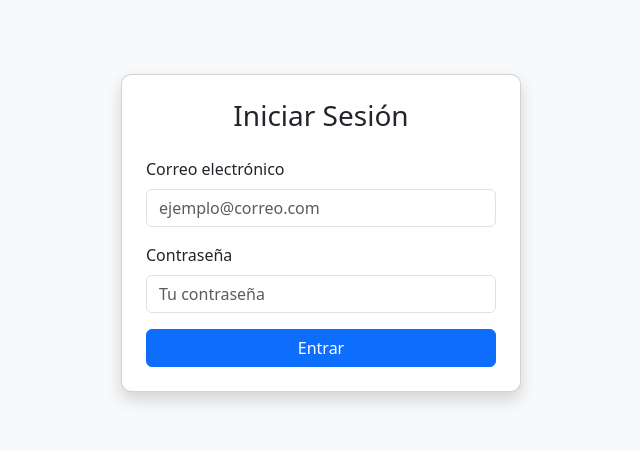
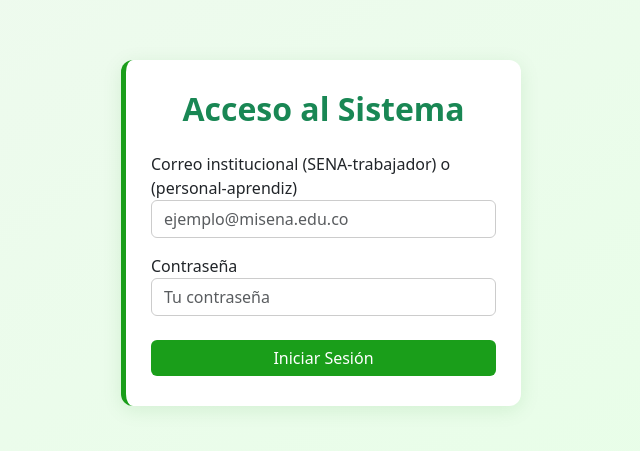
Before and after one commit to DanteQ007/Carnet-app, a React (Create React App) app: page / in a window 1280 px wide. Shown: the part 167-618 px from the top of the page, without its empty margins (319-959 px from the left). Built offline with nearby package versions, Linux system fonts and the light colour scheme.

Commit message:
ultimos arreglos

```diff
--- a/src/App.js
+++ b/src/App.js
@@ -1,17 +1,43 @@
-import React, { useState } from 'react';
+import React, { useEffect, useState } from 'react';
 import LoginForm from './components/LoginForm';
 import CarnetDetalle from './components/CarnetDetalle';
 import CarnetList from './components/CarnetList';
+import { getPerfil } from './services/api';
 
 function App() {
   const [perfil, setPerfil] = useState(null);
+  const [loading, setLoading] = useState(true);
 
-  if (!perfil) return (
-    <LoginForm onLoginSuccess={(data) => {
-      console.log('Perfil recibido:', data);
-      setPerfil(data);
-    }} />
-  );
+  // Al cargar la app, intenta obtener el perfil si hay token
+  useEffect(() => {
+    const token = localStorage.getItem('token');
+    if (token) {
+      getPerfil()
+        .then((data) => {
+          setPerfil(data);
+          setLoading(false);
+        })
+        .catch((err) => {
+          console.error('Token inválido o sesión expirada', err);
+          localStorage.removeItem('token');
+          localStorage.removeItem('user');
+          setPerfil(null);
+          setLoading(false);
+        });
+    } else {
+      setLoading(false);
+    }
+  }, []);
+
+  const handleLoginSuccess = (data) => {
+    setPerfil(data);
+  };
+
+  if (loading) return <p className="text-center mt-5">Cargando...</p>;
+
+  if (!perfil) {
+    return <LoginForm onLoginSuccess={handleLoginSuccess} />;
+  }
 
   if (perfil.role === 'admin') {
     return <CarnetList />;
@@ -24,10 +50,7 @@ function App() {
     centro: perfil.centro || 'Centro Industrial del Diseño',
   };
 
-  console.log('Persona mostrada:', persona);
-
   return <CarnetDetalle persona={persona} />;
 }
 
-
 export default App;
--- a/src/components/CarnetDetalle.css
+++ b/src/components/CarnetDetalle.css
@@ -1,11 +1,30 @@
+.container {
+  display: flex;
+  flex-wrap: wrap;
+  gap: 40px;
+  justify-content: center;
+  padding: 40px 20px;
+}
+
+.card-wrapper {
+  text-align: center;
+}
+
+.title {
+  margin-bottom: 10px;
+  font-size: 22px;
+  color: #1A9E1A;
+}
+
 .card {
   width: 250px;
   background: white;
   border-radius: 10px;
-  box-shadow: 0 0 10px rgba(0,0,0,0.3);
+  box-shadow: 0 0 10px rgba(0,0,0,0.2);
   overflow: hidden;
   padding: 10px;
   box-sizing: border-box;
+  margin: auto;
 }
 
 .header {
@@ -24,6 +43,7 @@
   display: flex;
   justify-content: center;
   align-items: center;
+  margin-bottom: 10px;
 }
 
 .profile-photo {
@@ -35,12 +55,14 @@
 }
 
 .info {
-  flex: 1;
+  text-align: left;
+  padding: 0 5px;
 }
 
 .label {
   font-weight: bold;
   font-size: 14px;
+  color: #444;
   margin: 5px 0;
 }
 
@@ -59,7 +81,7 @@
 .barcode {
   height: 40px;
   width: auto;
-  margin-top: 8px;
+  margin: 8px 0;
 }
 
 hr {
@@ -76,48 +98,66 @@ hr {
 .center {
   font-size: 12px;
   color: #1A9E1A;
-  margin-top: 3px;
   line-height: 1.2;
   font-weight: bold;
 }
 
-/* NUEVO: Información de la ficha del aprendiz */
 .ficha-info {
   font-size: 11px;
   margin-top: 8px;
   color: #444;
   line-height: 1.2;
-  font-weight: 500;
 }
 
 .ficha-info p {
   margin: 2px 0;
 }
 
-.download-button {
+.download-button,
+.upload-form button {
   margin-top: 20px;
-  padding: 8px 16px;
-  background-color: #007bff;
-  color: #fff;
+  padding: 10px 16px;
+  background-color: #1A9E1A;
+  color: white;
   border: none;
-  border-radius: 4px;
+  border-radius: 6px;
   cursor: pointer;
-  display: block;
-  margin-left: auto;
-  margin-right: auto;
   font-size: 14px;
   transition: background-color 0.3s ease;
 }
+.logout-button {
+  position: absolute;
+  top: 15px;
+  right: 15px;
+  z-index: 1000;
+  background-color: #dc3545;
+  color: white;
+  border: none;
+  padding: 8px 12px;
+  border-radius: 6px;
+  font-weight: bold;
+  cursor: pointer;
+  transition: background-color 0.3s;
+}
 
-.download-button:hover {
-  background-color: #0056b3;
+.logout-button:hover {
+  background-color: #c82333;
+}
+
+.download-button:hover,
+.upload-form button:hover {
+  background-color: #147d14;
+}
+
+.upload-form {
+  margin-top: 10px;
 }
 
 .info-extra {
   border: 1px solid #ccc;
-  border-radius: 8px;
+  border-radius: 10px;
   padding: 20px;
   width: 400px;
   background: #f9f9f9;
-  box-shadow: 0 2px 10px rgba(0,0,0,0.05);
+  box-shadow: 0 2px 8px rgba(0,0,0,0.1);
 }
--- a/src/components/CarnetDetalle.jsx
+++ b/src/components/CarnetDetalle.jsx
@@ -3,7 +3,6 @@ import JsBarcode from 'jsbarcode';
 import html2canvas from 'html2canvas';
 import jsPDF from 'jspdf';
 import './CarnetDetalle.css';
-
 
 const CarnetDetalle = ({ persona }) => {
   const barcodeRef = useRef(null);
@@ -24,54 +23,56 @@ const CarnetDetalle = ({ persona }) => {
   const handleDownloadPDF = async () => {
     if (!cardRef.current) return;
 
-  // ✅ Asegura que todas las imágenes dentro del carnet estén cargadas
     const images = cardRef.current.querySelectorAll('img');
-  const promises = Array.from(images).map((img) => {
-    return new Promise((resolve) => {
+    await Promise.all(Array.from(images).map(img => {
+      return new Promise(resolve => {
         if (img.complete) resolve();
         else {
           img.onload = resolve;
           img.onerror = resolve;
         }
       });
-  });
+    }));
 
-  await Promise.all(promises);
-
-  // 🖼️ Captura el carnet en un canvas
     const canvas = await html2canvas(cardRef.current, {
       scale: 3,
       useCORS: true,
-    allowTaint: true, // por si las imágenes están en dominio local
+      allowTaint: true,
     });
 
-  // 🧾 Convierte el canvas a imagen
     const imgData = canvas.toDataURL('image/png');
-
-  // 📄 Crea el PDF
     const pdf = new jsPDF({
       orientation: 'portrait',
       unit: 'px',
-    format: [250, 400], // tamaño personalizado tipo carnet
+      format: [250, 400],
     });
 
-  // 📥 Agrega la imagen y descarga
     pdf.addImage(imgData, 'PNG', 0, 0, 250, 400);
     pdf.save(`Carnet_${persona.nombre}.pdf`);
   };
 
-
+  const handleLogout = () => {
+    localStorage.removeItem('token');
+    localStorage.removeItem('user');
+    window.location.reload();
+  };
 
   if (!persona) return null;
 
+  const puedeSubirFoto = persona.tipo !== 'admin' && !persona.foto;
+
   return (
-    <div style={{ display: 'flex', gap: 40, justifyContent: 'center', marginTop: 40 }}>
-      <div>
-        <h2 style={{ textAlign: 'center' }}>Mi Carnet</h2>
+    <div className="container position-relative">
+      <button onClick={handleLogout} className="logout-button">Cerrar Sesión</button>
+
+      <div className="card-wrapper">
+        <h2 className="title">Mi Carnet</h2>
+
         <div className="card" ref={cardRef}>
           <div className="header">
             <img src="/logo.png" alt="Logo" className="logo" />
           </div>
+
           <div className="photo-section">
             <img
               src={`http://127.0.0.1:8000/imagen/${persona.foto}`}
@@ -79,11 +80,8 @@ const handleDownloadPDF = async () => {
               crossOrigin="anonymous"
               className="profile-photo"
             />
-
-
           </div>
 
-          <div style={{ display: 'flex', alignItems: 'flex-start', gap: 10 }}>
           <div className="info">
             <p className="label">{(persona.tipo || 'CARNET').toUpperCase()}</p>
             <hr />
@@ -98,22 +96,20 @@ const handleDownloadPDF = async () => {
             </p>
 
             {persona.tipo === 'aprendiz' && (
-                <div className="ficha-info" style={{ fontSize: '12px', marginTop: 5 }}>
-                  <p style={{ margin: 0 }}>
-                    Ficha: {persona.numero_ficha} — {persona.nivel_formacion || 'Formación N/D'} - {persona.nombre_ficha}
-                  </p>
-                  <p style={{ margin: 0 }}>
-                    Ingreso: {persona.fecha_ingreso || 'N/D'} <br />
-                  </p>
+              <div className="ficha-info">
+                <p>Ficha: {persona.numero_ficha} — {persona.nivel_formacion || 'Formación N/D'}</p>
+                <p>{persona.nombre_ficha}</p>
+                <p>Ingreso: {persona.fecha_ingreso || 'N/D'}</p>
               </div>
             )}
-            </div>
           </div>
         </div>
 
         <button onClick={handleDownloadPDF} className="download-button">
           Descargar PDF
         </button>
+
+        {puedeSubirFoto && (
           <form
             onSubmit={async (e) => {
               e.preventDefault();
@@ -144,12 +140,12 @@ const handleDownloadPDF = async () => {
                 alert('Fallo de red al subir la imagen.');
               }
             }}
+            className="upload-form"
           >
             <input type="file" name="foto" accept="image/*" required />
             <button type="submit">Subir Foto</button>
           </form>
-
-
+        )}
       </div>
 
       <div className="info-extra">
--- /dev/null
+++ b/src/components/LoginForm.css
@@ -0,0 +1,39 @@
+.login-container {
+  min-height: 100vh;
+  background: linear-gradient(to bottom right, #f0f9f0, #e6ffe6);
+  display: flex;
+  justify-content: center;
+  align-items: center;
+}
+
+.login-card {
+  background: white;
+  padding: 30px 25px;
+  border-radius: 12px;
+  box-shadow: 0 4px 20px rgba(0, 128, 0, 0.1);
+  width: 100%;
+  max-width: 400px;
+  border-left: 5px solid #1a9e1a;
+}
+
+.login-card h2 {
+  font-weight: 600;
+}
+
+.form-group label {
+  font-weight: 500;
+}
+
+.form-control {
+  border-radius: 6px;
+  border: 1px solid #ccc;
+}
+
+.btn-success {
+  background-color: #1a9e1a;
+  border: none;
+}
+
+.btn-success:hover {
+  background-color: #157a15;
+}
--- a/src/components/LoginForm.jsx
+++ b/src/components/LoginForm.jsx
@@ -1,7 +1,7 @@
-// components/LoginForm.jsx
 import React, { useState } from 'react';
 import { login, getPerfil } from '../services/api';
 import 'bootstrap/dist/css/bootstrap.min.css';
+import './LoginForm.css'; // archivo CSS personalizado
 
 const LoginForm = ({ onLoginSuccess }) => {
   const [email, setEmail] = useState('');
@@ -17,44 +17,52 @@ const LoginForm = ({ onLoginSuccess }) => {
       const perfil = await getPerfil();
       onLoginSuccess(perfil);
     } catch (error) {
-      alert("Credenciales incorrectas");
+      alert('Correo o contraseña incorrectos');
       console.error(error);
     }
   };
 
   return (
-    <div className="container d-flex align-items-center justify-content-center min-vh-100 bg-light">
-      <div className="card shadow p-4" style={{ maxWidth: '400px', width: '100%' }}>
-        <h3 className="text-center mb-4">Iniciar Sesión</h3>
+    <div className="login-container">
+      <div className="login-card">
+        <h2 className="text-center mb-4 text-success">Acceso al Sistema</h2>
         <form onSubmit={handleLogin}>
-          <div className="mb-3">
-            <label htmlFor="email" className="form-label">Correo electrónico</label>
+          <div className="form-group mb-3">
+            <label htmlFor="email">Correo institucional (SENA-trabajador) o (personal-aprendiz)</label>
             <input
               type="email"
               id="email"
+              list="emailSuggestions"
               className="form-control"
               value={email}
-              onChange={e => setEmail(e.target.value)}
-              placeholder="ejemplo@correo.com"
+              onChange={(e) => setEmail(e.target.value)}
+              placeholder="ejemplo@misena.edu.co"
               required
             />
+            <datalist id="emailSuggestions">
+              <option value="aprendiz@misena.edu.co" />
+              <option value="funcionario@misena.edu.co" />
+              <option value="contratista@misena.edu.co" />
+              <option value="admin@correo.com" />
+              <option value="aprendiz@gmail.com" />
+            </datalist>
           </div>
 
-          <div className="mb-3">
-            <label htmlFor="password" className="form-label">Contraseña</label>
+          <div className="form-group mb-4">
+            <label htmlFor="password">Contraseña</label>
             <input
               type="password"
               id="password"
               className="form-control"
               value={password}
-              onChange={e => setPassword(e.target.value)}
+              onChange={(e) => setPassword(e.target.value)}
               placeholder="Tu contraseña"
               required
             />
           </div>
 
-          <button type="submit" className="btn btn-primary w-100">
-            Entrar
+          <button type="submit" className="btn btn-success w-100">
+            Iniciar Sesión
           </button>
         </form>
       </div>
```
Lines whose indentation alone changed are shown as unchanged.
